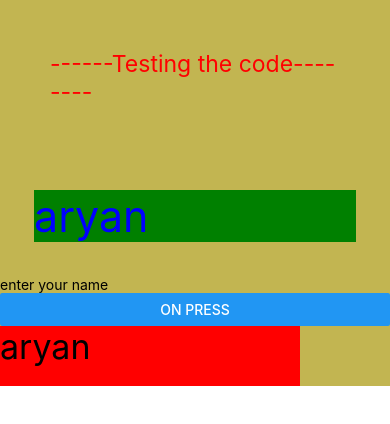
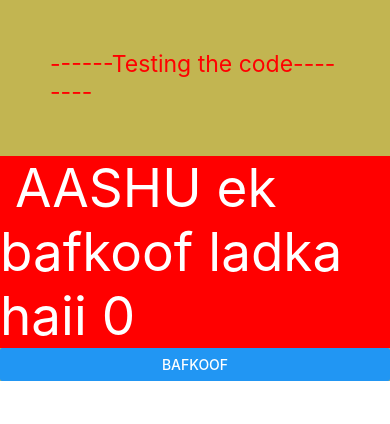
Before and after one commit to Aryan7417/react-native, a React Native app: screen / in a window 390 px wide. Shown: the top 424 px of the page. Built offline with nearby package versions, Linux system fonts and the light colour scheme.

Commit message:
hooks introduction

```diff
--- /dev/null
+++ b/introduction of raect-native/Hooks.tsx
@@ -0,0 +1,24 @@
+import React, { useEffect, useState } from 'react'
+import { View ,Text, Button } from 'react-native'
+
+const Hooks = () => {
+
+    const [count,setCount]=useState(0)
+    useEffect(()=>{
+        console.warn("bafkoof ladka haii");
+
+
+    })
+
+    return(
+        <View>
+           <Text style={{fontSize:53 ,backgroundColor:"red" ,color:"white"}} > AASHU ek bafkoof ladka haii {count}</Text>
+           <Button title='bafkoof' onPress={()=>setCount(count+1)}/>
+           </View>
+    )
+
+
+
+}
+
+export default Hooks
--- a/introduction of raect-native/componet.tsx
+++ b/introduction of raect-native/componet.tsx
@@ -11,13 +11,19 @@ import { View,Text } from 'react-native'
 //import Grid from './grid.jsx'
 //import Flatlist from './Flatlist.jsx'
 //import Sectionlist from './Sectionlist.jsx'
-import ClasssCOmp from './ClasssCOmp.jsx'
+//import ClasssCOmp from './ClasssCOmp.jsx'
+import Hooks from './Hooks.tsx'
+
+
+
+
+
 
 const componet = () => {
   return (
     <View style={{backgroundColor:'#C2B551'}}>
         <Text style={{fontSize:23 ,padding:50,color:"red"}}>------Testing the code--------</Text>
-        <ClasssCOmp/>
+        <Hooks/>
 
 
     </View>
```
